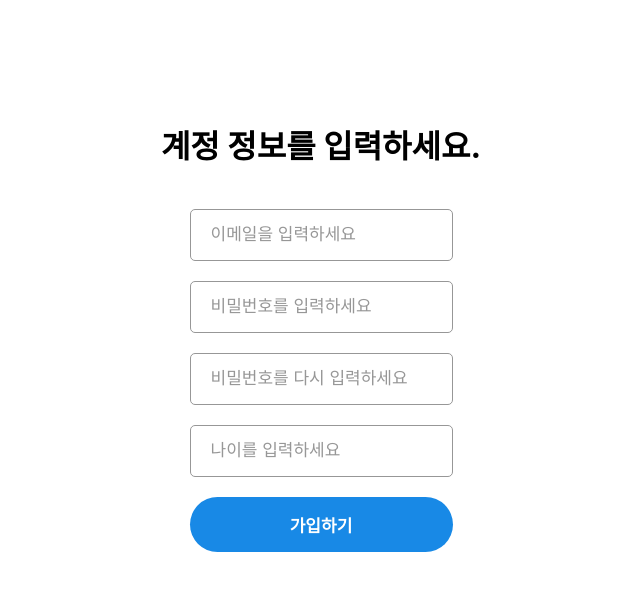
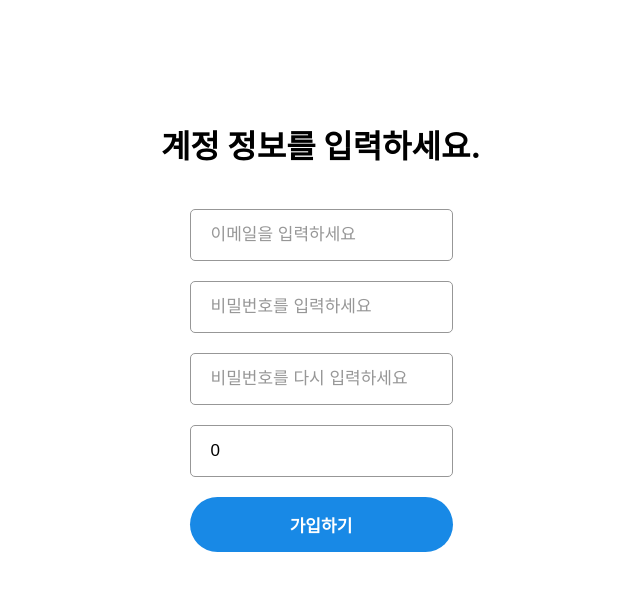
Before and after one commit to moonhopark/react-beginner-class-example, a React (Create React App) app: page / in a window 1280 px wide. Shown: the top 590 px of the page, without its empty margins (319-959 px from the left). Built offline with nearby package versions, Linux system fonts and the light colour scheme; the HTML template or start-up script is replaced by a standard one.

Commit message:
feat: 3주차 미션(useState, event) 추가

```diff
--- a/src/App.js
+++ b/src/App.js
@@ -1,7 +1,26 @@
-import Form from 'components/SecondMission/Form';
+// import Props from 'components/Basic/Props';
+// import UseState from 'components/Basic/UseState';
+// import Form from 'components/SecondMission/Form';
+import Form from 'components/ThirdMission/Form';
+import FormObject from 'components/ThirdMission/FormObject';
 
 const App = () => {
-  return <Form />;
+  return (
+    <>
+      {/* <Form /> */}
+      <FormObject />
+      {/* <Props name="kim" age={21}>
+        저는 킴입니다.
+      </Props>
+      <Props name="park" age={22}>
+        저는 박입니다.
+      </Props>
+      <Props name="lee" age={23}>
+        저는 이입니다.
+      </Props> */}
+      {/* <UseState /> */}
+    </>
+  );
 };
 
 export default App;
--- /dev/null
+++ b/src/components/ThirdMission/Form.js
@@ -0,0 +1,52 @@
+import React, { useState } from 'react';
+import Input from './Input';
+
+import './style.css';
+
+const Form = () => {
+  const [email, setEmail] = useState('');
+  const [password, setPassword] = useState('');
+  const [passwordCheck, setPasswordCheck] = useState('');
+  const [age, setAge] = useState('');
+
+  const handleChangeEmail = (e) => {
+    setEmail(e.target.value);
+  };
+  const handleChangePassword = (e) => {
+    setPassword(e.target.value);
+  };
+  const handleChangePasswordCheck = (e) => {
+    setPasswordCheck(e.target.value);
+  };
+
+  const handleChangeAge = (e) => {
+    setAge(e.target.value);
+  };
+
+  const handleSubmit = (e) => {
+    e.preventDefault();
+    console.log('제출', { email, password, passwordCheck });
+  };
+
+  return (
+    <div className="form-wrapper">
+      <h1>계정 정보를 입력하세요.</h1>
+      <form className="form" onSubmit={handleSubmit}>
+        <Input value={email} onChange={handleChangeEmail} required type="email" placeholder="이메일을 입력하세요" />
+        <Input value={password} onChange={handleChangePassword} required type="password" placeholder="비밀번호를 입력하세요" />
+        <Input
+          value={passwordCheck}
+          onChange={handleChangePasswordCheck}
+          required
+          type="password"
+          placeholder="비밀번호를 다시 입력하세요"
+        />
+        <Input value={age} onChange={handleChangeAge} type="number" placeholder="나이를 입력하세요" />
+        <button className="form-button" type="submit">
+          가입하기
+        </button>
+      </form>
+    </div>
+  );
+};
+export default Form;
--- /dev/null
+++ b/src/components/ThirdMission/FormObject.js
@@ -0,0 +1,62 @@
+import React, { useState } from 'react';
+import Input from './Input';
+
+import './style.css';
+
+const Form = () => {
+  const [user, setUser] = useState({
+    email: '',
+    password: '',
+    passwordCheck: '',
+    age: 0,
+  });
+
+  const handleChangeUser = (e) => {
+    setUser({
+      ...user,
+      [e.target.name]: e.target.value,
+    });
+  };
+
+  const handleSubmit = (e) => {
+    e.preventDefault();
+    console.log('제출', user);
+  };
+
+  return (
+    <div className="form-wrapper">
+      <h1>계정 정보를 입력하세요.</h1>
+      <form className="form" onSubmit={handleSubmit}>
+        <Input
+          name="email"
+          value={user.email}
+          onChange={handleChangeUser}
+          required
+          type="email"
+          placeholder="이메일을 입력하세요"
+        />
+        <Input
+          name="password"
+          value={user.password}
+          onChange={handleChangeUser}
+          required
+          type="password"
+          placeholder="비밀번호를 입력하세요"
+        />
+        <Input
+          name="passwordCheck"
+          value={user.passwordCheck}
+          onChange={handleChangeUser}
+          required
+          type="password"
+          placeholder="비밀번호를 다시 입력하세요"
+        />
+        <Input name="age" value={user.age} onChange={handleChangeUser} type="number" placeholder="나이를 입력하세요" />
+        <button className="form-button" type="submit">
+          가입하기
+        </button>
+      </form>
+    </div>
+  );
+};
+export default Form;
--- /dev/null
+++ b/src/components/ThirdMission/Input.js
@@ -0,0 +1,18 @@
+import React from 'react';
+
+const Input = ({ name, value, onChange, required, type, placeholder, autoComplete }) => {
+  return (
+    <input
+      className="form-input"
+      required={required}
+      type={type}
+      placeholder={placeholder}
+      autoComplete={autoComplete}
+      name={name}
+      value={value}
+      onChange={onChange}
+    />
+  );
+};
+
+export default Input;
--- /dev/null
+++ b/src/components/ThirdMission/style.css
@@ -0,0 +1,41 @@
+.form-wrapper {
+  display: flex;
+  flex-direction: column;
+  align-items: center;
+  margin-top: 100px;
+}
+
+.form {
+  display: flex;
+  flex-direction: column;
+}
+
+.form-input {
+  margin-top: 20px;
+  padding: 15px 20px;
+  border-radius: 5px;
+  border: 1px solid rgb(151, 151, 151);
+  font-size: 17px;
+}
+
+.form-input::placeholder {
+  color: rgb(151, 151, 151);
+}
+
+.form-input::-webkit-outer-spin-button,
+.form-input::-webkit-inner-spin-button {
+  -webkit-appearance: none;
+  margin: 0;
+}
+
+.form-button {
+  margin-top: 20px;
+  padding: 15px;
+  border-radius: 50px;
+  border: none;
+  font-size: 17px;
+  font-weight: 700;
+  color: white;
+
+  background-color: rgb(24, 137, 230);
+}
```
